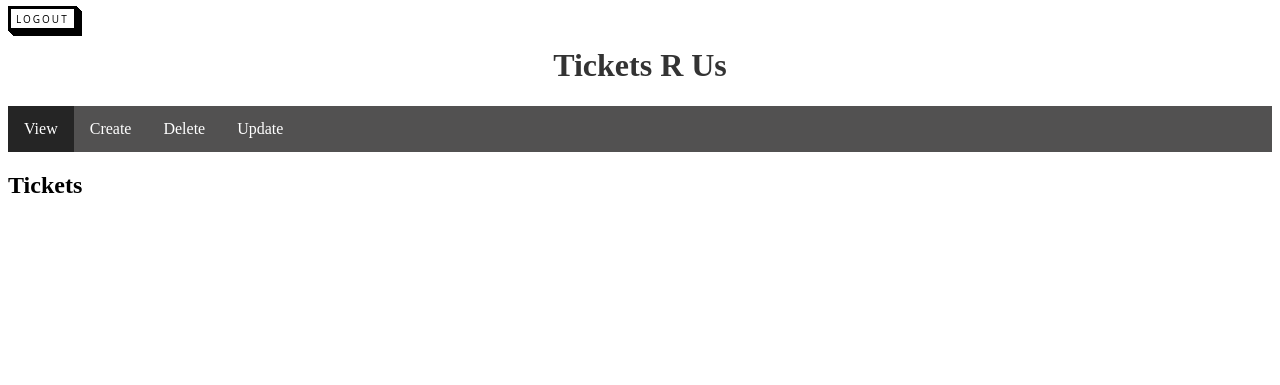
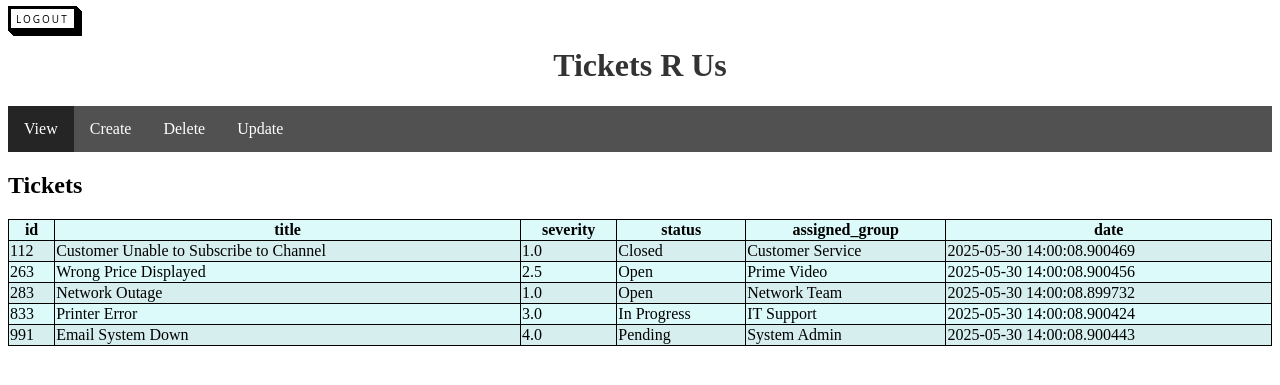
Before and after one commit to maddiehobbs/assignment, a Flask app: page /main in a window 1280 px wide. Shown: the top 385 px of the page. Run offline with Flask 3, Linux system fonts and the light colour scheme; a user stored in the database is signed in.

Commit message:
Add table showing ticket data to view tab

```diff
--- a/main.py
+++ b/main.py
@@ -76,10 +76,14 @@ def register():
                 flash('An error occurred.'+ e + 'Please try again.', category='failure')
     return render_template('auth/register.html')
 
+@app.route('/main')
 @login_required
-@app.route('/main')
 def main():
-    return render_template('main.html')
+    tickets = Tickets.query.all()
+    columns = Tickets.__table__.columns.keys()
+    return render_template('main.html',
+                         tickets=tickets,
+                         columns=columns)
 
 @app.route('/logout')
 def logout():
--- a/static/css/style.css
+++ b/static/css/style.css
@@ -166,3 +166,18 @@ li a:hover {
 .active {
   background-color: #252525;
 }
+
+tr:nth-child(even) {
+  background-color: #d6eeee;
+}
+
+tr:nth-child(odd) {
+  background-color: #dbfaf9;
+}
+
+table,
+th,
+td {
+  border: 1px solid black;
+  border-collapse: collapse;
+}
--- a/templates/main.html
+++ b/templates/main.html
@@ -42,6 +42,23 @@
 
     <div id="view" class="tab">
         <h2>Tickets</h2>
+        <table align="center" style="width:100%">
+            <tr>
+                {% for column in columns %}
+                <th>{{ column }}</th>
+                {% endfor %}
+            </tr>
+            {% for ticket in tickets %}
+            <tr>
+                <td>{{ ticket.id }}</td>
+                <td>{{ ticket.title }}</td>
+                <td>{{ ticket.severity }}</td>
+                <td>{{ ticket.status }}</td>
+                <td>{{ ticket.assigned_group }}</td>
+                <td>{{ ticket.date }}</td>
+            </tr>
+            {% endfor %}
+        </table>
     </div>
 </body>
 
```
